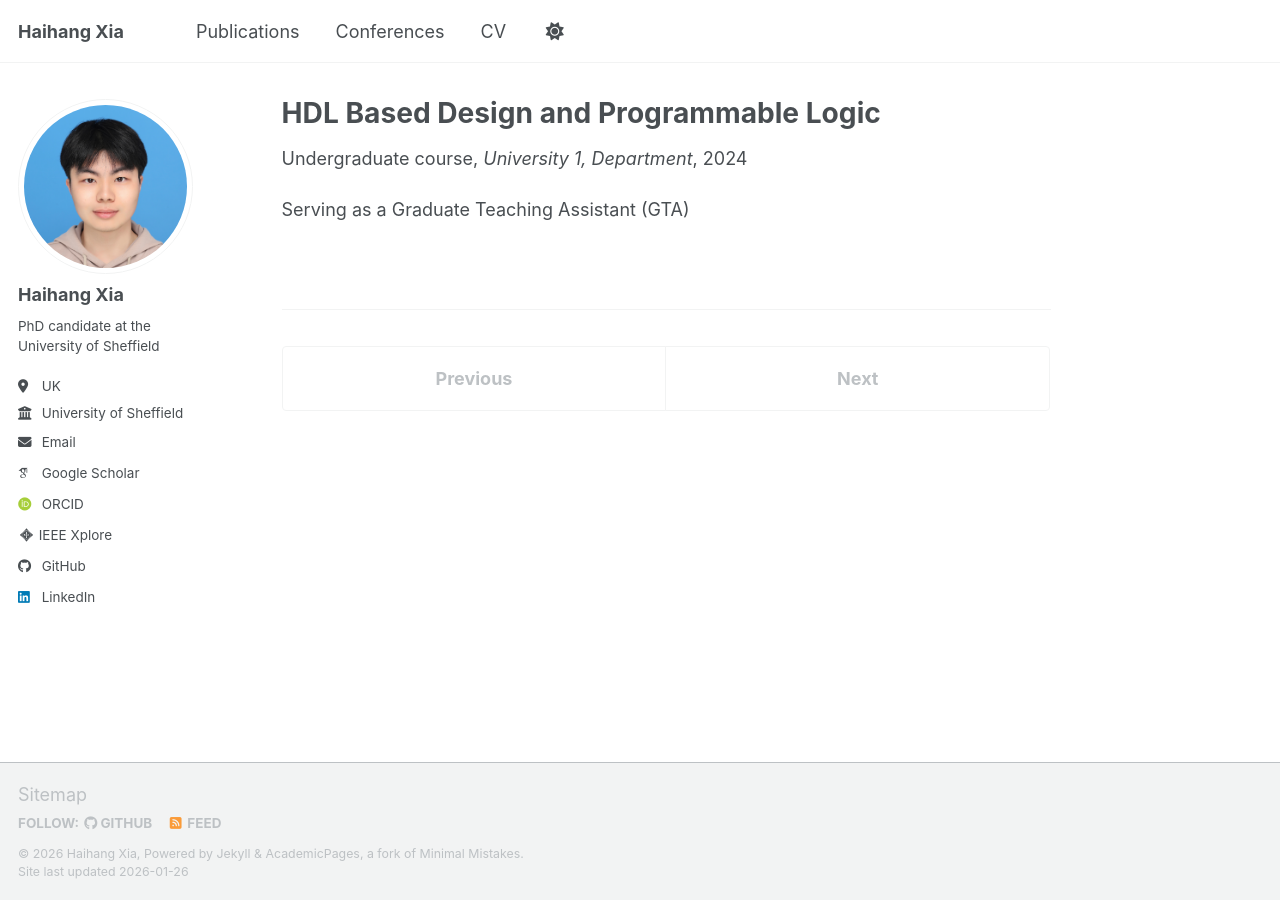
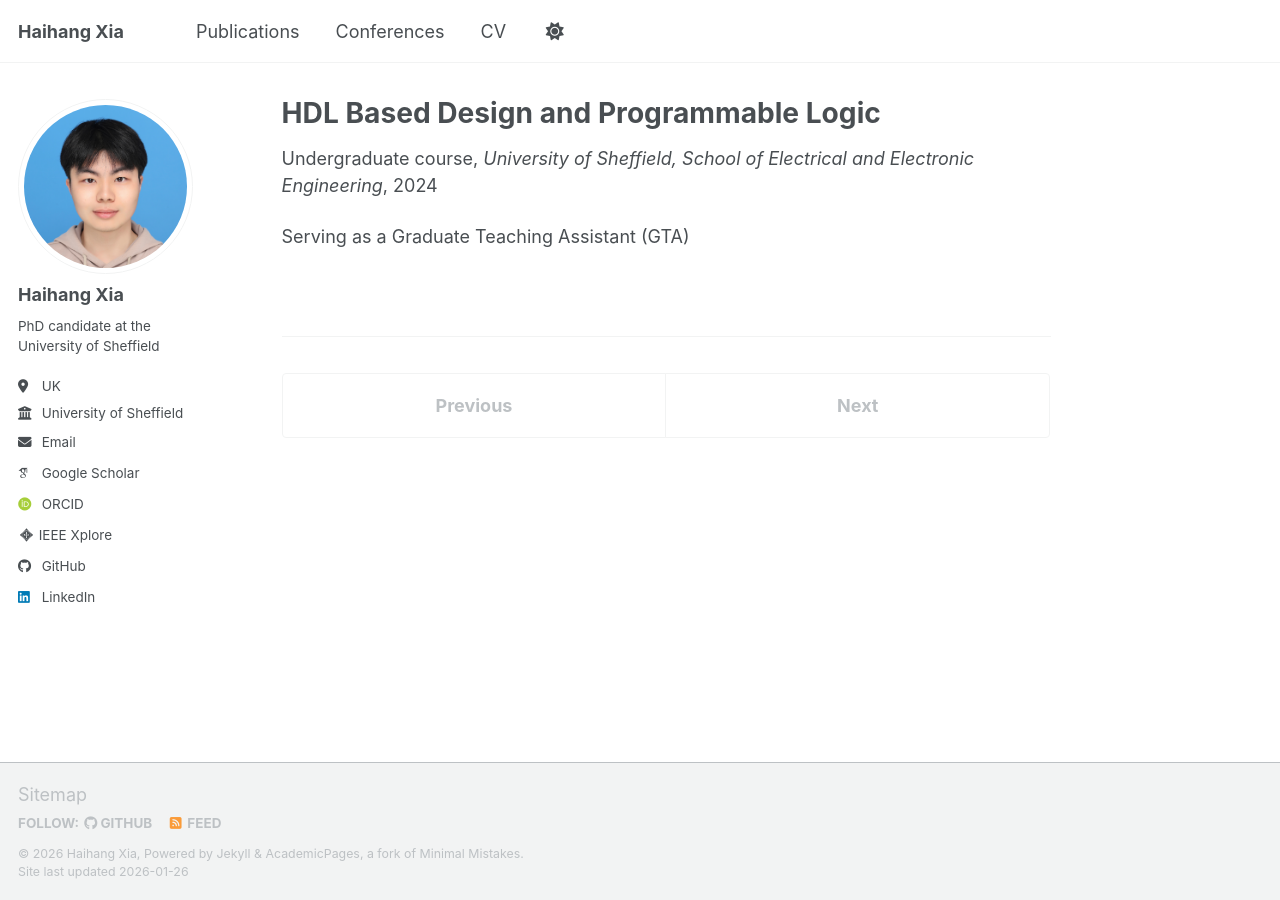
Before and after one commit to Haihang-Xia/Haihang-Xia.github.io, a Jekyll site: the page built from _teaching/eee232.md, in a window 1280 px wide. Built offline with Jekyll 4.4.1, drawn with Linux system fonts in a browser that asks for light colours; some web fonts are replaced; a script bundle is joined from its source files by our own code; library files that are not in the unit come from our copies.

Commit message:
Update eee232.md

```diff
--- a/_teaching/eee232.md
+++ b/_teaching/eee232.md
@@ -3,7 +3,7 @@ title: "HDL Based Design and Programmable Logic"
 collection: teaching
 type: "Undergraduate course"
 permalink: /teaching/eee232
-venue: "University 1, Department"
+venue: "University of Sheffield, School of Electrical and Electronic Engineering"
 date: 2024-02-01
 location: "Sheffield, UK"
 ---
```
